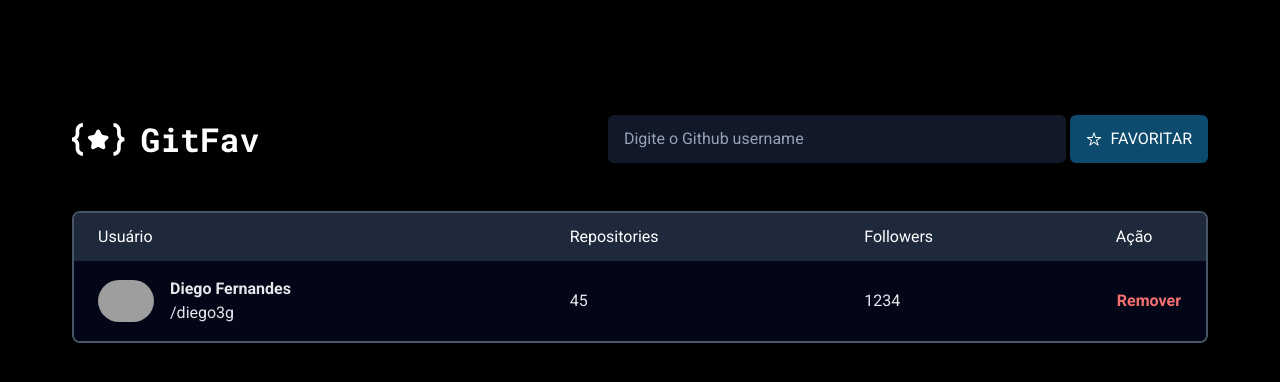
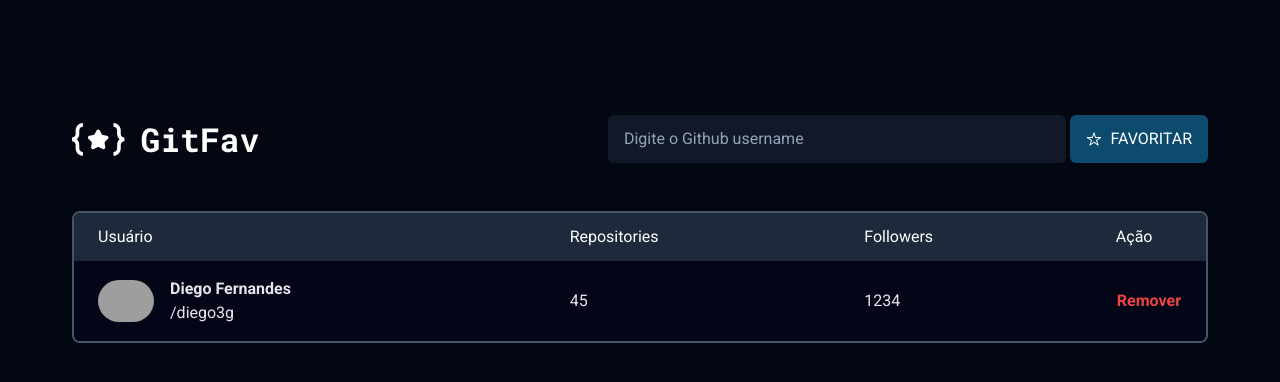
Before and after one commit to annaclaudiasabino/explorer, a plain HTML site: page stage06/GitFav/index.html in a window 1280 px wide. Drawn offline with nearby package versions, Linux system fonts and the light colour scheme; grey boxes are pictures that could not be loaded.

Commit message:
finalizando html e css

```diff
--- a/stage06/GitFav/index.html
+++ b/stage06/GitFav/index.html
@@ -7,9 +7,10 @@
   <title>GitFav</title>
   <script src="https://cdn.tailwindcss.com"></script>
   <link rel="stylesheet" href="app.css">
+  <script type="module" src="./js/script.js" defer></script>
 </head>
 
-<body class="bg-black m-0 p-0 max-h-screen w-screen text-white font-['Roboto']">
+<body class="bg-gray-950 m-0 p-0 max-h-screen w-screen text-white font-['Roboto']">
   <div class="flex flex-col items-center mt-8 md:mt-[115px] mx-auto max-w-[1200px] w-full gap-12 px-8" id="app">
     <header class="flex flex-col items-center gap-8 w-full justify-between md:flex-row">
       <img src="./assets/logo.svg" alt="Logo GitFav">
@@ -29,7 +30,7 @@
         <div class="-m-1.5 overflow-x-auto">
           <div class="p-1.5 min-w-full inline-block align-middle">
             <div class="border-2 border-slate-600 rounded-lg overflow-hidden">
-              <table class="min-w-full">
+              <table class="min-w-full max-h-[60vh]">
                 <thead class="bg-slate-800">
                   <tr>
                     <th scope="col" class="md:w-5/12 px-6 py-3 text-start text-base font-medium">Usuário</th>
@@ -38,7 +39,7 @@
                     <th scope="col" class="md:w-1/12 px-6 py-3 text-start text-base font-medium">Ação</th>
                   </tr>
                 </thead>
-                <tbody class="divide-y-2 divide-slate-700">
+                <tbody class="divide-y-2 divide-slate-700 bg-slate-950">
                   <tr class="odd:bg-slate-950 even:bg-slate-900">
                     <td class="px-6 py-4 whitespace-nowrap text-base font-medium text-gray-200">
                       <div class="flex gap-4 items-center">
@@ -54,11 +55,15 @@
                     <td class="px-6 py-4 whitespace-nowrap text-base text-gray-200">45</td>
                     <td class="px-6 py-4 whitespace-nowrap text-base text-gray-200">1234</td>
                     <td class="px-6 py-4 whitespace-nowrap text-base font-medium">
-                      <button type="button" class="inline-flex items-center gap-x-2 text-base font-semibold rounded-lg border border-transparent text-red-400 hover:text-red-800 disabled:opacity-50 disabled:pointer-events-none">Remover</button>
+                      <button type="button" class="inline-flex items-center gap-x-2 text-base font-semibold rounded-lg border border-transparent text-red-500 hover:text-red-800 disabled:opacity-50 disabled:pointer-events-none">Remover</button>
                     </td>
                   </tr>
                 </tbody>
               </table>
+                  <!-- <div class="bg-slate-950 w-full h-screen max-h-[60vh] flex items-center justify-center gap-8">
+                    <img src="./assets/star.svg" alt="Estrela do git fav">
+                    <p class="text-gray-200 font-bold text-3xl opacity-40">Nenhum favorito ainda</p>
+                  </div> -->
             </div>
           </div>
         </div>
```
Also changed, not shown: stage06/GitFav/assets/star.svg (added), stage06/GitFav/js/script.js (added).
